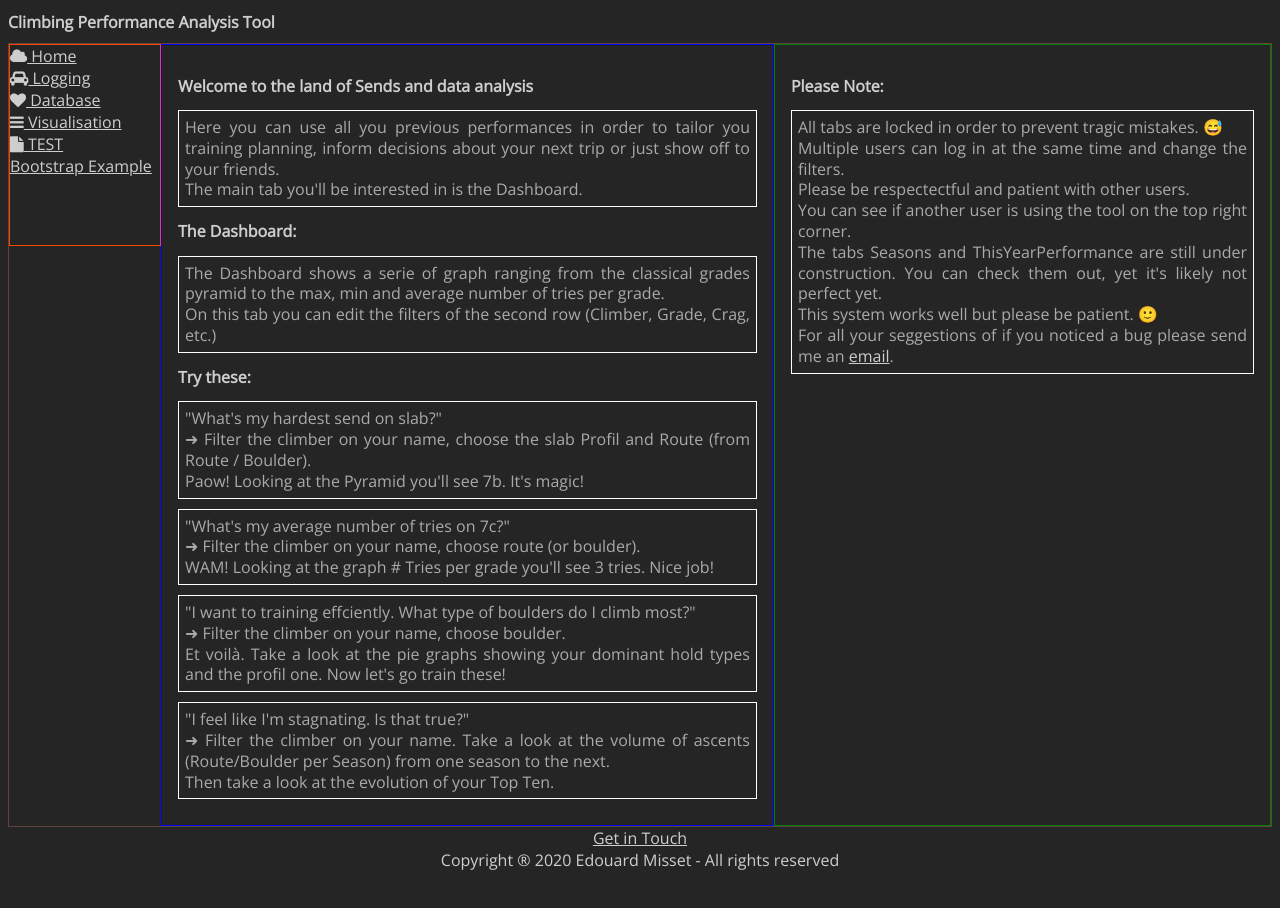
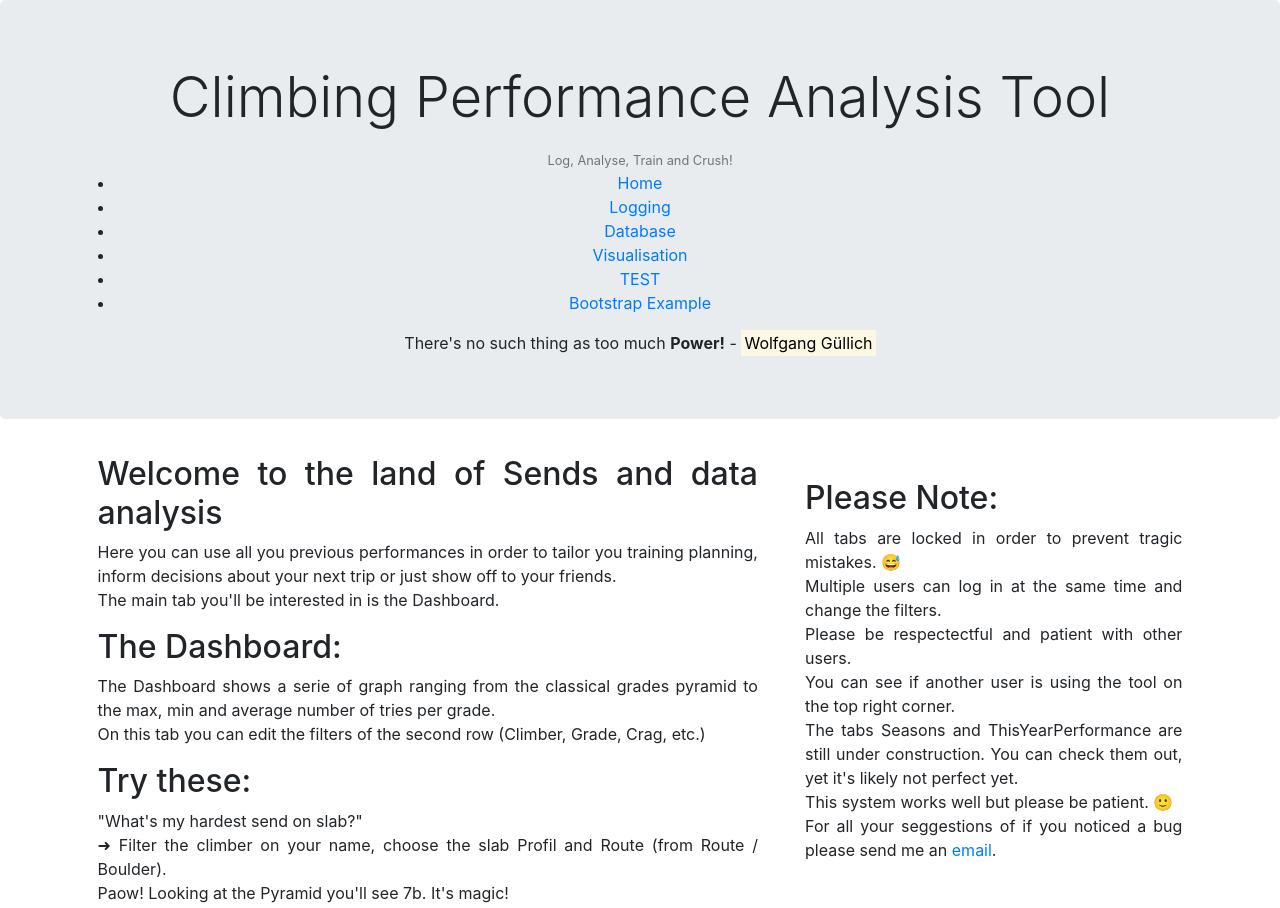
Before and after one commit to edouardmisset/testHTMLCSSJS, a website: page index.html in a window 1280 px wide. Shown: the top 908 px of the page. Before the commit the page ends 879 px from the top, so only its background shows below. Drawn offline with nearby package versions, Linux system fonts and the light colour scheme.

Commit message:
Refactoring index.html using some bootstrap

```diff
--- a/index.html
+++ b/index.html
@@ -3,48 +3,76 @@
 
 <head>
   <meta charset="utf-8">
-  <meta name="viewport" content="width=device-width, initial-scale=1.0">
-  <link rel="stylesheet" href="css/master.css">
-  <!--
-  <link rel="stylesheet" href="https://www.w3schools.com/w3css/4/w3.css">
-  -->
+  <meta name="viewport" content="width=device-width, initial-scale=1, shrink-to-fit=no">
+  <!-- Bootstrap CSS -->
+  <link rel="stylesheet" href="https://stackpath.bootstrapcdn.com/bootstrap/4.3.1/css/bootstrap.min.css"
+    integrity="sha384-ggOyR0iXCbMQv3Xipma34MD+dH/1fQ784/j6cY/iJTQUOhcWr7x9JvoRxT2MZw1T" crossorigin="anonymous">
+
+  <!--<link rel="stylesheet" href="css/master.css"> -->
+
   <title>Climbing Performance Analysis Tool</title>
 </head>
 
 <body>
-  <header id="top">
-    <h1>Climbing Performance Analysis Tool</h1>
+
+  <header id="top" class="jumbotron text-center">
+
+    <div class="container"><p class="display-4">Climbing Performance Analysis Tool</p>
+    <small class="text-muted">Log, Analyse, Train and Crush!</small>
+    </div>
+
+      <div class="container">
+        <nav class="container">
+          <ul class="container">
+            <li>
+              <a href="index.html"><i class="fa fa-cloud"></i>
+                Home</a></li>
+            <li>
+              <a href="content/logging.html"><i class="fa fa-car"></i>
+              Logging</a></li>
+            <li>
+              <a href="content/database.html"><i class="fa fa-heart"></i>
+              Database</a></li>
+            <li>
+              <a href="content/visualisation.html"><i class="fa fa-bars"></i>
+              Visualisation</a></li>
+            <li>
+              <a href="test.html"><i class="fa fa-file"></i>
+              TEST</a></li>
+            <li>
+              <a href="bootstrapExample.html">
+              Bootstrap Example</a></li>
+          </ul>
+        </nav>
+      </div>
+      <backquote class="backquote">There's no such thing as too much <strong>Power!</strong> - <mark>Wolfgang Güllich</mark></backquote>
   </header>
   <!-- <h2>User</h2> -->
 
-  <div class="page">
-    <nav>
-      <ul>
-        <li><a href="index.html"><i class="fa fa-cloud"></i> Home</a></li>
-        <li><a href="content/logging.html"><i class="fa fa-car"></i> Logging</a></li>
-        <li><a href="content/database.html"><i class="fa fa-heart"></i> Database</a></li>
-        <li><a href="content/visualisation.html"><i class="fa fa-bars"></i> Visualisation</a></li>
-        <li><a href="test.html"><i class="fa fa-file"></i> TEST</a></li>
-        <li><a href="bootstrapExample.html">Bootstrap Example</a></li>
-      </ul>
-    </nav>
 
-    <article class="introduction">
+
+  <div class="container text-justify">
+    <div class="row p-1">
+      <article class="container col-md-7">
+        <div class="row ">
           <h2>Welcome to the land of Sends and data analysis</h2>
-      <p>
+          <p >
             Here you can use all you previous performances in order to tailor you training planning, inform decisions
             about your next trip or just show off to your friends. <br>
             The main tab you'll be interested in is the Dashboard.</p>
+        </div>
 
-      <h2>The Dashboard:</h2>
-
+        <div class="row">
+          <h2 class="">The Dashboard:</h2>
           <p>
             The Dashboard shows a serie of graph ranging from the classical grades pyramid to the max, min and average
             number of tries per grade. <br>
             On this tab you can edit the filters of the second row (Climber, Grade, Crag, etc.)
           </p>
+        </div>
 
-      <h2>Try these:</h2>
+        <div class="row">
+          <h2 class="">Try these:</h2>
 
           <p>
             "What's my hardest send on slab?" <br>
@@ -73,9 +101,11 @@
             season to the next. <br>
             Then take a look at the evolution of your Top Ten.
           </p>
+        </div>
       </article>
 
-    <aside>
+      <div class="container col-md-4">
+        <aside class="row pt-4"> <!-- remove style => do the same with a bootstrap class-->
           <h2>Please Note:</h2>
           <p>All tabs are locked in order to prevent tragic mistakes. 😅 <br>
             Multiple users can log in at the same time and change the filters. <br>
@@ -88,12 +118,27 @@
               href="mailto:edouardmisset@gmail.com">email</a>.</p>
         </aside>
       </div>
+    </div>
+  </div>
   <!-- #region <h3><a class="backToTheTop" href="#top">Back to the Top</a></h3> -->
   <footer>
     <a href="mailto:edouardmisset@gmail.com">Get in Touch</a> <br>
     Copyright ® 2020 Edouard Misset - All rights reserved
     <!-- <h2>Go to<a name="Logging" title="Go to the logging page" href="content/logging.html"> logging page</a></h2> -->
   </footer>
+
+  <!-- Optional JavaScript -->
+  <!-- jQuery first, then Popper.js, then Bootstrap JS -->
+  <script src="https://code.jquery.com/jquery-3.3.1.slim.min.js"
+    integrity="sha384-q8i/X+965DzO0rT7abK41JStQIAqVgRVzpbzo5smXKp4YfRvH+8abtTE1Pi6jizo"
+    crossorigin="anonymous"></script>
+  <script src="https://cdnjs.cloudflare.com/ajax/libs/popper.js/1.14.7/umd/popper.min.js"
+    integrity="sha384-UO2eT0CpHqdSJQ6hJty5KVphtPhzWj9WO1clHTMGa3JDZwrnQq4sF86dIHNDz0W1"
+    crossorigin="anonymous"></script>
+  <script src="https://stackpath.bootstrapcdn.com/bootstrap/4.3.1/js/bootstrap.min.js"
+    integrity="sha384-JjSmVgyd0p3pXB1rRibZUAYoIIy6OrQ6VrjIEaFf/nJGzIxFDsf4x0xIM+B07jRM"
+    crossorigin="anonymous"></script>
+
 </body>
 
 </html>
```
Also changed, not shown: bootstrapExample.html (+2 -1 lines), content/logging.html (+15 -7 lines). Lines whose indentation alone changed are shown as unchanged.
